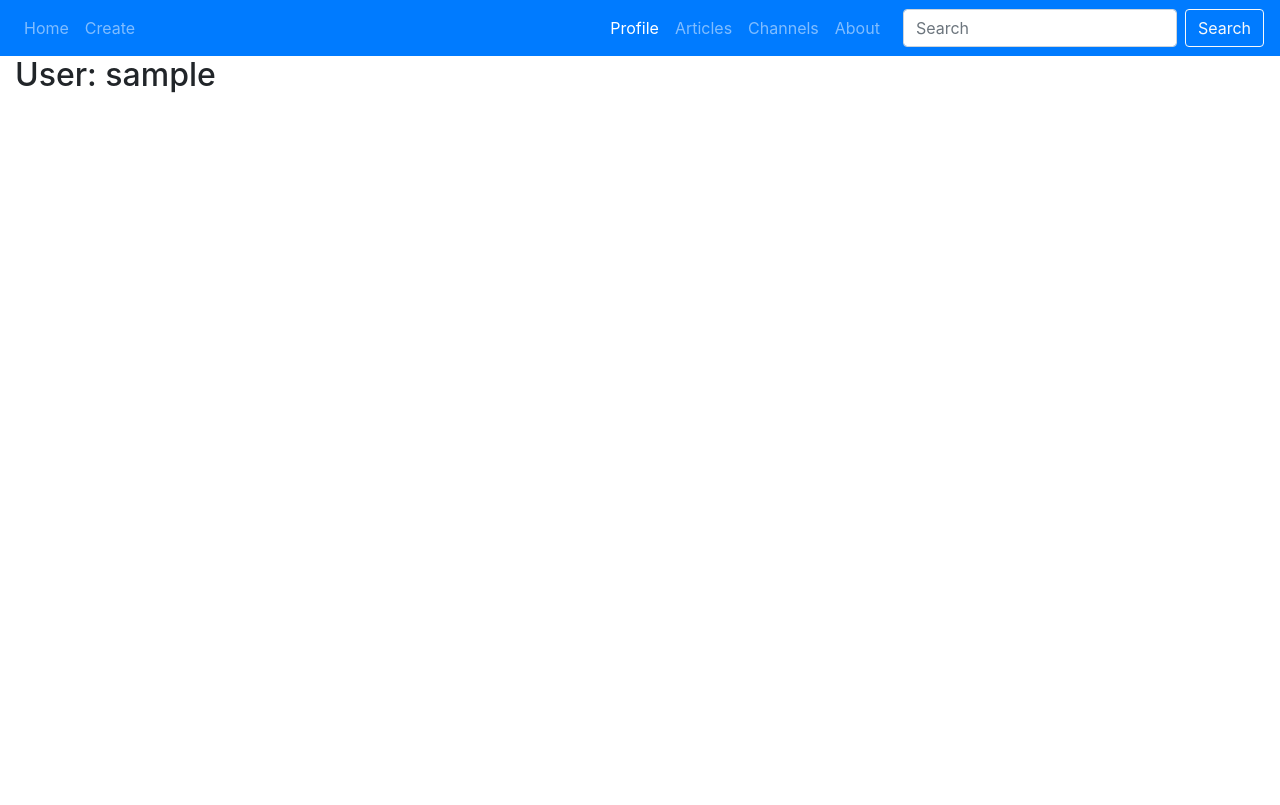
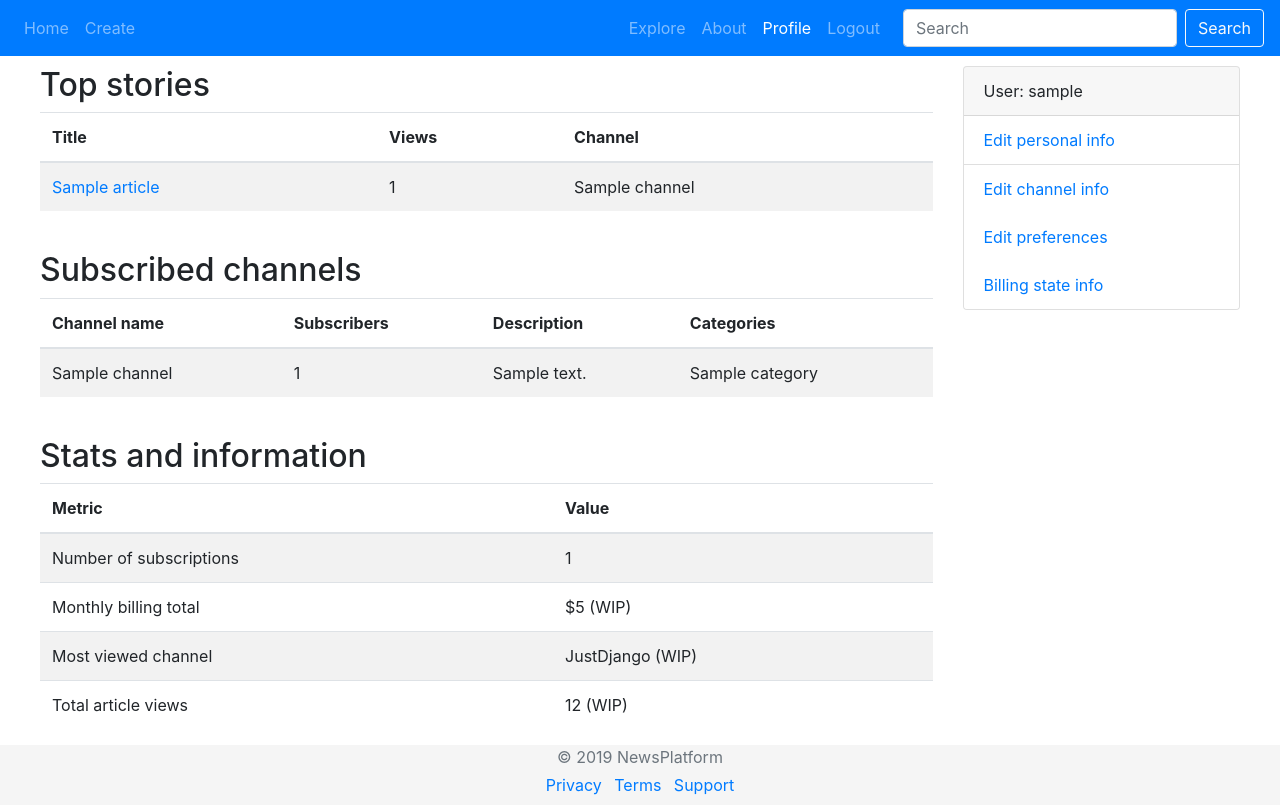
Before and after one commit to oldjpwilson/NewsPlatform, a Django app: page /profile/ in a window 1280 px wide. Before the commit the page ends 93 px from the top, so only its background shows below. Run offline with Django 3.2, Linux system fonts and the light colour scheme; a user stored in the database is signed in; tables that the repository leaves empty hold one stand-in row (values such as "Sample post"); some libraries are stand-ins or nearby versions.

Commit message:
More views added

```diff
--- a/src/articles/views.py
+++ b/src/articles/views.py
@@ -44,6 +44,8 @@ def list_view(request):
 
 def detail_view(request, id):
     article = get_object_or_404(Article, id=id)
+    article.view_count = article.view_count + 1
+    article.save()  # TODO: make this better
     context = {
         'article': article
     }
--- a/src/core/admin.py
+++ b/src/core/admin.py
@@ -34,6 +34,7 @@ class ChannelAdmin(admin.ModelAdmin):
                 'name',
                 'date_joined',
                 'description',
+                'categories',
                 'profile_image',
                 'background_image',
                 'rating',
--- a/src/core/models.py
+++ b/src/core/models.py
@@ -31,7 +31,6 @@ class Channel(models.Model):
     user = models.OneToOneField(
         User, on_delete=models.CASCADE)
     name = models.CharField(max_length=20, unique=True)
-    # TODO: oncreate - date_joined to be same as users
     date_joined = models.DateTimeField()
     description = models.TextField()
     profile_image = models.ImageField()
@@ -45,4 +44,4 @@ class Channel(models.Model):
     objects = ChannelManager()
 
     def __str__(self):
-        return self.user.email
+        return self.user.username
--- a/src/core/views.py
+++ b/src/core/views.py
@@ -1,10 +1,79 @@
-from django.shortcuts import render, get_object_or_404
-from .models import Profile
+from django.shortcuts import render, redirect, get_object_or_404
+from .models import Profile, Channel
+from articles.models import Article
+from .forms import ChannelCreateForm
 
 
 def profile_view(request):
+    if not request.user.is_authenticated:
+        return redirect('/')
     profile = get_object_or_404(Profile, user=request.user)
+    articles = Article.objects.get_highest_rated(3)
+    channels = profile.subscriptions.all()
+    sub_count = profile.subscriptions.count()
     context = {
-        'profile': profile
+        'profile': profile,
+        'article_list': articles,
+        'channel_list': channels,
+        'sub_count': sub_count
     }
     return render(request, 'profile.html', context)
+
+
+def channel_list(request):
+    channels = Channel.objects.all()
+    context = {
+        'channel_list': channels,
+    }
+    return render(request, 'channel_list.html', context)
+
+
+def channel_create(request):
+    if not request.user.is_authenticated and not request.user.channel:
+        # TODO: add messages framework
+        return redirect('/profile/')
+
+    next = request.GET.get('next')
+    form = ChannelCreateForm(request.POST or None)
+    if request.method == 'POST':
+        if form.is_valid():
+            channel = form.instance
+            channel.user = request.user
+            channel.save()
+            if next:
+                return redirect(next)
+            return redirect('/profile')
+
+    context = {
+        'form': form
+    }
+
+    return render(request, 'channel_create.html', context)
+
+
+def channel_detail(request):
+    channel = get_object_or_404(Channel, user=request.user)
+    context = {
+        'channel': channel
+    }
+    return render(request, 'channel_detail.html', context)
+
+
+def channel_update(request):
+    if not request.user.is_authenticated and not request.user.channel:
+        # TODO: add messages framework
+        return redirect('/profile/')
+    channel = get_object_or_404(Channel, user=request.user)
+    form = ChannelCreateForm(request.POST or None, instance=channel)
+    if request.method == 'POST':
+        if form.is_valid():
+            channel = form.instance
+            channel.user = request.user
+            channel.save()
+            return redirect('/profile/')
+
+    context = {
+        'form': form
+    }
+
+    return render(request, 'channel_create.html', context)
--- a/src/newsPlatform/urls.py
+++ b/src/newsPlatform/urls.py
@@ -2,11 +2,15 @@ from django.conf import settings
 from django.conf.urls.static import static
 from django.contrib import admin
 from django.urls import include, path, re_path
-from core.views import profile_view
+from core.views import profile_view, channel_list, channel_create, channel_detail, channel_update
 
 urlpatterns = [
     path('admin/', admin.site.urls),
     path('profile/', profile_view, name='profile'),
+    path('profile/channel/', channel_detail, name='channel'),
+    path('profile/channel/update/', channel_update, name='update-channel'),
+    path('explore/', channel_list, name='list-channel'),
+    path('become-a-journalist/', channel_create, name='create-channel'),
     path('', include('articles.urls', namespace='articles')),
     re_path(r'^tinymce/', include('tinymce.urls')),
     re_path(r'^accounts/', include('allauth.urls'))
--- a/src/templates/base.html
+++ b/src/templates/base.html
@@ -20,6 +20,8 @@
         {% endblock content %}
     </div>
 
+    {% include "footer.html" %}
+
     {# bootstrap #}
     <script src="https://code.jquery.com/jquery-3.3.1.slim.min.js" integrity="sha384-q8i/X+965DzO0rT7abK41JStQIAqVgRVzpbzo5smXKp4YfRvH+8abtTE1Pi6jizo" crossorigin="anonymous"></script>
     <script src="https://cdnjs.cloudflare.com/ajax/libs/popper.js/1.14.6/umd/popper.min.js" integrity="sha384-wHAiFfRlMFy6i5SRaxvfOCifBUQy1xHdJ/yoi7FRNXMRBu5WHdZYu1hA6ZOblgut" crossorigin="anonymous"></script>
--- /dev/null
+++ b/src/templates/footer.html
@@ -0,0 +1,8 @@
+<footer class="footer text-muted text-center text-small">
+<p class="mb-1">&copy; 2019 NewsPlatform</p>
+<ul class="list-inline">
+    <li class="list-inline-item"><a href="#">Privacy</a></li>
+    <li class="list-inline-item"><a href="#">Terms</a></li>
+    <li class="list-inline-item"><a href="#">Support</a></li>
+</ul>
+</footer>
--- a/src/templates/navbar.html
+++ b/src/templates/navbar.html
@@ -4,24 +4,28 @@
       <li class="nav-item {% if request.get_full_path == '/' %} active {% endif %}">
         <a class="nav-link" href="{% url 'articles:home' %}">Home</a>
       </li>
+      {% if request.user.is_authenticated %}
       <li class="nav-item {% if request.get_full_path == '/create/' %} active {% endif %}">
         {# TODO: only show for authenticated channels #}
         <a class="nav-link" href="{% url 'articles:create' %}">Create</a>
       </li>
+      {% endif %}
     </ul>
     <ul class="navbar-nav" style="margin-right: 15px;">
-      <li class="nav-item {% if request.get_full_path == '/profile/' %} active {% endif %}">
-        <a class="nav-link" href="{% url 'profile' %}">Profile</a>
-      </li>
-      <li class="nav-item {% if request.get_full_path == '/articles/' %} active {% endif %}">
-        <a class="nav-link" href="{% url 'articles:list' %}">Articles</a>
-      </li>
       <li class="nav-item {% if request.get_full_path == '/channels/' %} active {% endif %}">
-        <a class="nav-link" href="/channels">Channels</a>
+        <a class="nav-link" href="{% url 'list-channel' %}">Explore</a>
       </li>
       <li class="nav-item {% if request.get_full_path == '/about/' %} active {% endif %}">
         <a class="nav-link" href="/about">About</a>
       </li>
+      {% if request.user.is_authenticated %}
+      <li class="nav-item {% if request.get_full_path == '/profile/' %} active {% endif %}">
+        <a class="nav-link" href="{% url 'profile' %}">Profile</a>
+      </li>
+      <li class="nav-item">
+        <a class="nav-link" href="/accounts/logout/">Logout</a>
+      </li>
+      {% endif %}
     </ul>
     <form class="form-inline my-2 my-lg-0">
       <input class="form-control mr-sm-2" type="search" placeholder="Search" aria-label="Search">
--- a/src/templates/profile.html
+++ b/src/templates/profile.html
@@ -1,11 +1,113 @@
 {% extends "base.html" %}
+{% load crispy_forms_tags %}
 
 {% block content %}
 
-  <div class="row">
-    <div class="col-12">
-    <h2>User: {{ profile.user.username }}</h2>
-    </div>
+<div class="row" style="margin: 10px;">
+    <div class="col-9">
+    <h2>Top stories</h2>
+    <table class="table table-striped">
+      <thead>
+        <tr>
+          <th scope="col">Title</th>
+          <th scope="col">Views</th>
+          <th scope="col">Channel</th>
+        </tr>
+      </thead>
+      <tbody>
+      {% for article in article_list %}
+        <tr>
+          <td><a href="{{ article.get_absolute_url }}">{{ article.title }}<a></td>
+          <td>{{ article.view_count }}</td>
+          <td>{{ article.channel.name }}</td>
+        </tr>
+      {% endfor %}
+      </tbody>
+    </table>
+
+    <br style="padding-top: 10px;" />
+
+    <h2>Subscribed channels</h2>
+    <table class="table table-striped">
+      <thead>
+        <tr>
+          <th scope="col">Channel name</th>
+          <th scope="col">Subscribers</th>
+          <th scope="col">Description</th>
+          <th scope="col">Categories</th>
+        </tr>
+      </thead>
+      <tbody>
+      {% for channel in channel_list %}
+        <tr>
+          <td>{{ channel.name }}</td>
+          <td>{{ channel.subscribers.count }}</td>
+          <td>{{ channel.description }}</td>
+          <td>{% for cat in channel.categories.all %} <span>{{ cat }}</span>{% endfor %}</td>
+        </tr>
+      {% empty %}
+        <tr>
+          <td colspan="4">You have no subscriptions. <a href="/explore">Explore the channels</a></td>
+        </tr>
+      {% endfor %}
+      </tbody>
+    </table>
+
+    <br style="padding-top: 10px;" />
+
+    <h2>Stats and information</h2>
+    <table class="table table-striped">
+      <thead>
+        <tr>
+          <th scope="col">Metric</th>
+          <th scope="col">Value</th>
+        </tr>
+      </thead>
+      <tbody>
+        <tr>
+          <td>Number of subscriptions</td>
+          <td>{{ sub_count }}</td>
+        </tr>
+        <tr>
+          <td>Monthly billing total</td>
+          <td>$5 (WIP)</td>
+        </tr>
+        <tr>
+          <td>Most viewed channel</td>
+          <td>JustDjango (WIP)</td>
+        </tr>
+        <tr>
+          <td>Total article views</td>
+          <td>12 (WIP)</td>
+        </tr>
+      </tbody>
+    </table>
+
   </div>
 
+  <div class="col-3">
+    <div class="card" style="width: 100%;">
+      <div class="card-header">
+        User: {{ request.user.username }}
+      </div>
+      <ul class="list-group list-group-flush">
+        <a href="/profile/update/"><li class="list-group-item">Edit personal info</li></a>
+        {% if request.user.channel %}
+        <a href="{% url 'update-channel' %}" class="list-group-item">Edit channel info</a>
+        {% endif %}
+        <a href="/profile/preferences/"><li class="list-group-item">Edit preferences</li></a>
+        <a href="/profile/billing/"><li class="list-group-item">Billing state info</li></a>
+      </ul>
+    </div>
+
+    <br />
+
+    {% if not request.user.channel %}
+    <a href="{% url 'create-channel' %}" class="btn btn-primary">Become a Journalist!</a>
+    {% endif %}
+  </div>
+
+</div>
+
+
 {% endblock content %}
--- a/src/templates/style.html
+++ b/src/templates/style.html
@@ -1,15 +1,30 @@
 <style>
+
+html {
+  position: relative;
+  min-height: 100%;
+}
+body {
+  margin-bottom: 60px;
+}
+hr {
+  margin-top: 1rem;
+  margin-bottom: 1rem;
+  border: 0;
+  border-top: 1px solid rgba(0, 0, 0, 0.1);
+}
+.footer {
+  position: absolute;
+  bottom: 0;
+  width: 100%;
+  height: 60px;/
+  line-height: 60px;
+  background-color: #f5f5f5;
+}
 
 .col {
     padding: 3px;
     margin: 3px;
 }
 
-hr {
-  margin-top: 1rem;
-  margin-bottom: 1rem;
-  border: 0;
-  border-top: 1px solid rgba(0, 0, 0, 0.1);
-}
-
 </style>
```
Also changed, not shown: src/core/forms.py (+12 -1 lines), src/templates/channel_create.html (added, +17 -0 lines), src/templates/channel_list.html (added, +28 -0 lines).
